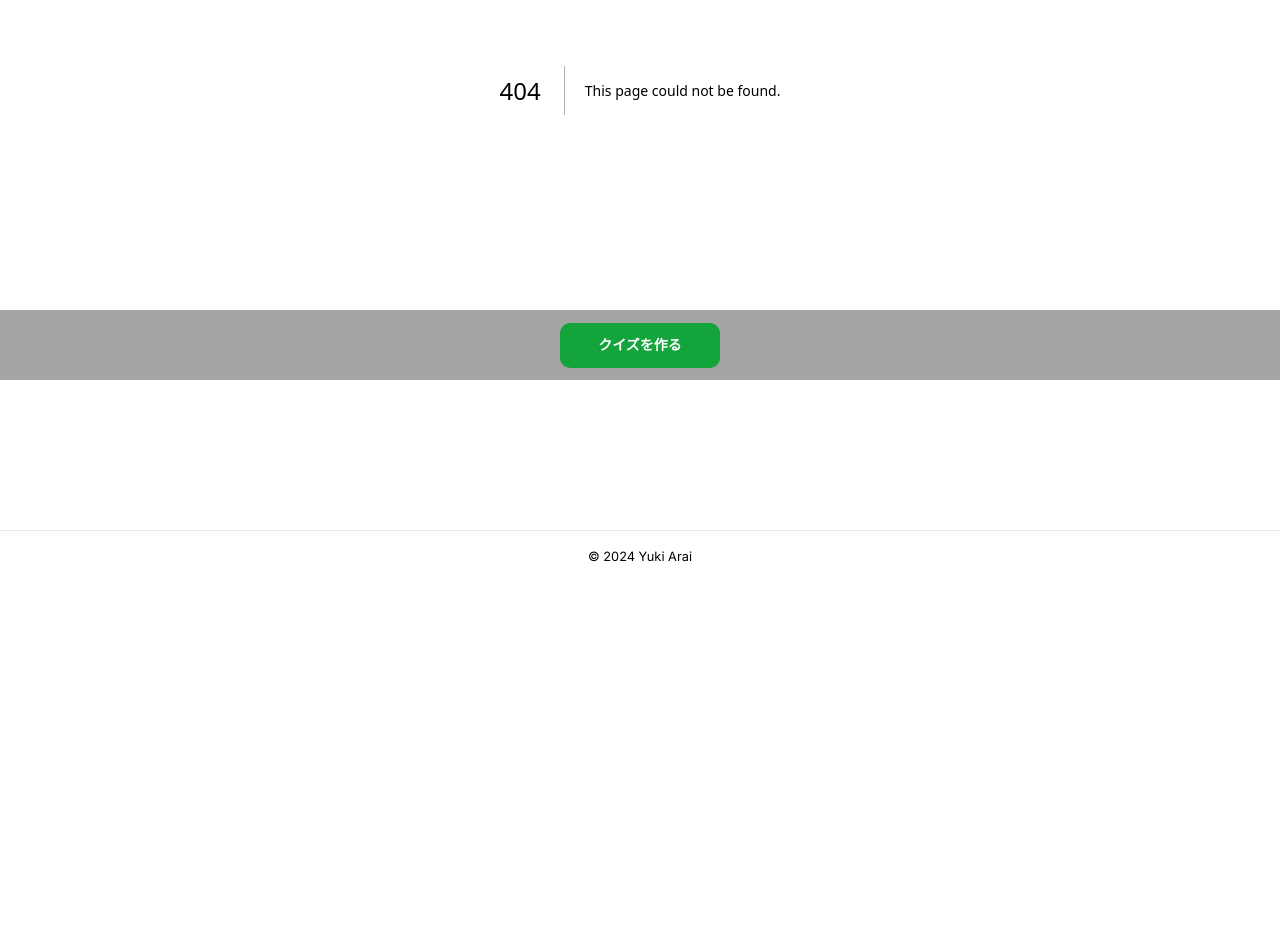
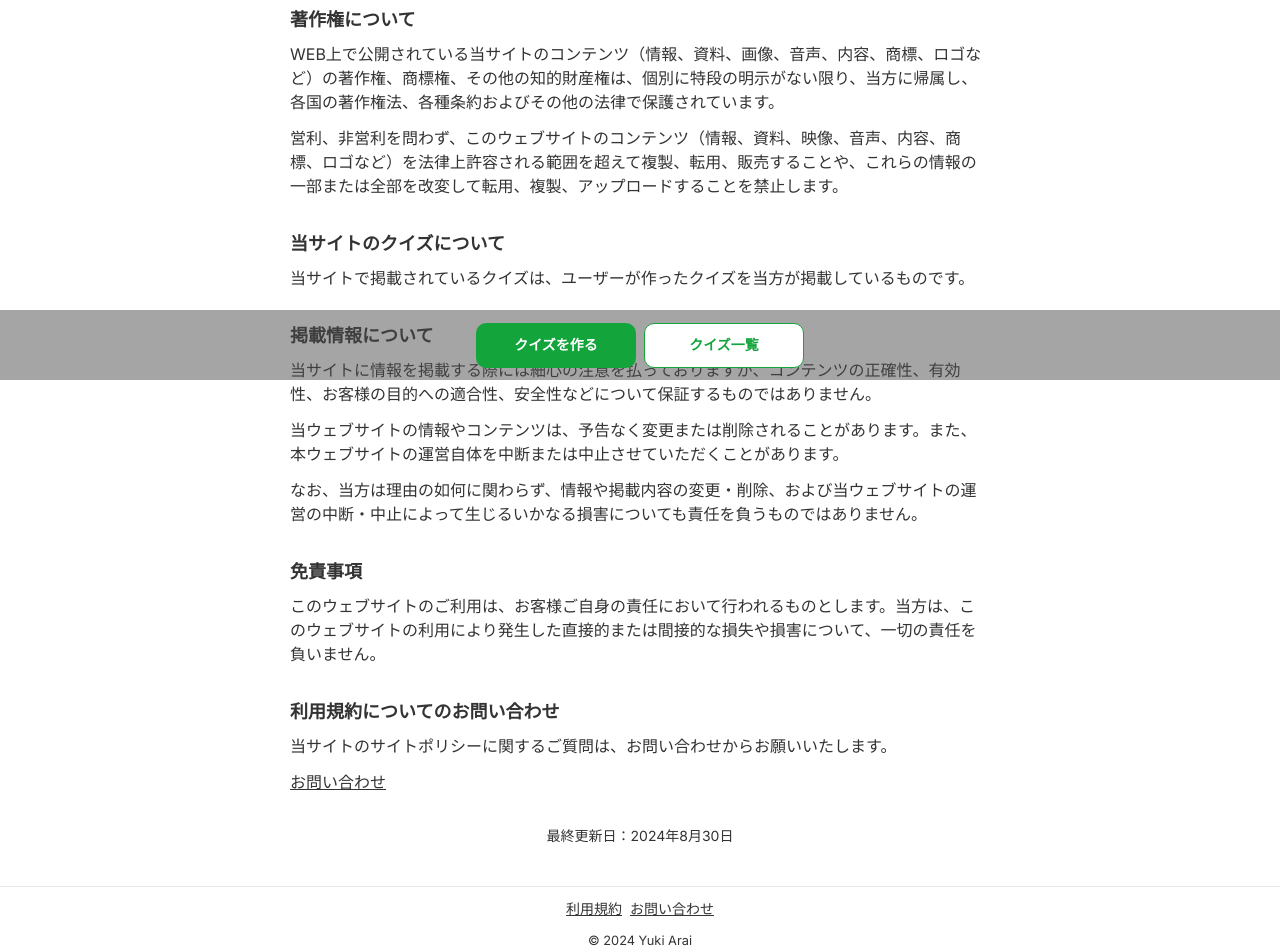
Before and after one commit to mrs-y-arai/engineer-quiz, a Next.js app: page /terms in a window 1280 px wide. Before the commit this address had no page. Shown: the part 420-1372 px from the top of the page. Before the commit the page ends 1067 px from the top, so only its background shows below. Built offline with nearby package versions, Linux system fonts and the light colour scheme.

Commit message:
termページ作成/クイズdescriptionモーダル表示

```diff
--- a/src/app/page.tsx
+++ b/src/app/page.tsx
@@ -23,9 +23,7 @@ export default async function Home() {
         </p>
       </div>
       <section className="py-4" id="quiz-list">
-        <h2 className="mb-3 text-center text-xl font-bold">
-          今まで作ったクイズたち
-        </h2>
+        <h2 className="mb-3 text-center text-xl font-bold">クイズ一覧</h2>
         {quizzes.length > 0 ? (
           <>
             <ul className="grid grid-cols-1">
--- a/src/app/quiz/[id]/page.tsx
+++ b/src/app/quiz/[id]/page.tsx
@@ -1,4 +1,4 @@
-import { QuizDetailContent } from '~/features/quiz-detail/QuizDetailContent';
+import { QuizDetailContent } from '~/features/quiz-detail/components/QuizDetailContent';
 import { QuizService } from '~/server/services/QuizService';
 import { Quiz } from '~/types/Quiz';
 import { snakeToCamel } from '~/utils';
@@ -19,6 +19,7 @@ export default async function QuizDetailPage({
         quiz={{
           id: quiz.id,
           title: quiz.title,
+          description: quiz.description,
         }}
         questions={quiz.questions}
       />
@@ -58,6 +59,7 @@ async function fetchOnRender(id: number): Promise<Quiz> {
   return {
     id: quiz.id,
     title: quiz.title,
+    description: quiz.description,
     questions: camelCaseQuestions,
   };
 }
--- /dev/null
+++ b/src/app/terms/page.tsx
@@ -0,0 +1,72 @@
+import Link from 'next/link';
+
+export default function Terms() {
+  return (
+    <div className="mx-auto max-w-[700px]">
+      <h1 className="mb-6 text-center text-2xl font-bold">利用規約</h1>
+      <section className="mb-8">
+        <h2 className="mb-2 text-lg font-bold">ご利用条件</h2>
+        <p className="mb-3">
+          みんなのエンジニアクイズ（以下、当サイト）はYuki
+          Arai（以下、当方）またはその代理人が管理・運営しています。
+        </p>
+        <p className="mb-3">
+          本ウェブサイトをご利用になる前に、以下の条件をよくお読みになり、これらの条件に同意された場合のみ、本ウェブサイトをご利用ください。これらの条件に同意されない場合は、本ウェブサイトをご利用にならないでください。
+        </p>
+        <p>
+          また、当方では予告なしに当サイトの利用条件を変更することもありますので、最新情報をご確認ください。
+        </p>
+      </section>
+      <section className="mb-8">
+        <h2 className="mb-2 text-lg font-bold">著作権について</h2>
+        <p className="mb-3">
+          WEB上で公開されている当サイトのコンテンツ（情報、資料、画像、音声、内容、商標、ロゴなど）の著作権、商標権、その他の知的財産権は、個別に特段の明示がない限り、当方に帰属し、各国の著作権法、各種条約およびその他の法律で保護されています。
+        </p>
+        <p>
+          営利、非営利を問わず、このウェブサイトのコンテンツ（情報、資料、映像、音声、内容、商標、ロゴなど）を法律上許容される範囲を超えて複製、転用、販売することや、これらの情報の一部または全部を改変して転用、複製、アップロードすることを禁止します。
+        </p>
+      </section>
+      <section className="mb-8">
+        <h2 className="mb-2 text-lg font-bold">当サイトのクイズについて</h2>
+        <p className="mb-3">
+          当サイトで掲載されているクイズは、ユーザーが作ったクイズを当方が掲載しているものです。
+        </p>
+      </section>
+      <section className="mb-8">
+        <h2 className="mb-2 text-lg font-bold">掲載情報について</h2>
+        <p className="mb-3">
+          当サイトに情報を掲載する際には細心の注意を払っておりますが、コンテンツの正確性、有効性、お客様の目的への適合性、安全性などについて保証するものではありません。
+        </p>
+        <p className="mb-3">
+          当ウェブサイトの情報やコンテンツは、予告なく変更または削除されることがあります。また、本ウェブサイトの運営自体を中断または中止させていただくことがあります。
+        </p>
+        <p>
+          なお、当方は理由の如何に関わらず、情報や掲載内容の変更・削除、および当ウェブサイトの運営の中断・中止によって生じるいかなる損害についても責任を負うものではありません。
+        </p>
+      </section>
+      <section className="mb-8">
+        <h2 className="mb-2 text-lg font-bold">免責事項</h2>
+        <p className="mb-3">
+          このウェブサイトのご利用は、お客様ご自身の責任において行われるものとします。当方は、このウェブサイトの利用により発生した直接的または間接的な損失や損害について、一切の責任を負いません。
+        </p>
+      </section>
+      <section className="mb-8">
+        <h2 className="mb-2 text-lg font-bold">
+          利用規約についてのお問い合わせ
+        </h2>
+        <p className="mb-3">
+          当サイトのサイトポリシーに関するご質問は、お問い合わせからお願いいたします。
+        </p>
+        <Link
+          href="https://smz97hiro.xsrv.jp/contact/"
+          target="_blank"
+          rel="noopener noreferrer"
+          className="underline"
+        >
+          お問い合わせ
+        </Link>
+      </section>
+      <p className="text-center text-sm">最終更新日：2024年8月30日</p>
+    </div>
+  );
+}
--- a/src/components/Menu/FixedMenu.tsx
+++ b/src/components/Menu/FixedMenu.tsx
@@ -4,16 +4,25 @@ import Link from 'next/link';
 export function FixedMenu() {
   return (
     <>
-      <div className="z-fixed-menu fixed bottom-0 left-0 flex h-[60px] w-screen items-center justify-center bg-gray-strong/50 md:h-[70px]">
+      <div className="fixed bottom-0 left-0 z-fixed-menu flex h-[60px] w-screen items-center justify-center gap-x-2 bg-gray-strong/50 md:h-[70px]">
         <Link
           prefetch={true}
-          className="mx-auto block h-[45px] w-[160px]"
+          className="block h-[45px] w-[160px]"
           href="/register"
         >
           <Button className="size-full" variant="default" size="lg">
             クイズを作る
           </Button>
         </Link>
+        <Link
+          prefetch={true}
+          className="block h-[45px] w-[160px]"
+          href="/#quiz-list"
+        >
+          <Button className="size-full" variant="outline" size="lg">
+            クイズ一覧
+          </Button>
+        </Link>
       </div>
     </>
   );
--- a/src/components/layouts/Footer.tsx
+++ b/src/components/layouts/Footer.tsx
@@ -1,4 +1,5 @@
 import { CREATED_YEAR } from '~/constants';
+import Link from 'next/link';
 
 export function Footer() {
   const year = new Date().getFullYear();
@@ -10,7 +11,26 @@ export function Footer() {
 
   return (
     <>
-      <footer className="border-t px-5 pb-20 pt-3 text-center">
+      <footer className="border-t px-5 pb-24 pt-3 text-center">
+        <nav className="mb-2">
+          <ul className="flex justify-center gap-x-2">
+            <li className="text-sm">
+              <Link className="underline" href="/terms">
+                利用規約
+              </Link>
+            </li>
+            <li className="text-sm">
+              <Link
+                className="underline"
+                href="https://smz97hiro.xsrv.jp/contact/"
+                target="_blank"
+                rel="noopener noreferrer"
+              >
+                お問い合わせ
+              </Link>
+            </li>
+          </ul>
+        </nav>
         <small>&copy; {copyRightYear()} Yuki Arai</small>
       </footer>
     </>
--- a/src/components/ui/dialog.tsx
+++ b/src/components/ui/dialog.tsx
@@ -21,7 +21,7 @@ const DialogOverlay = React.forwardRef<
   <DialogPrimitive.Overlay
     ref={ref}
     className={cn(
-      'fixed inset-0 z-50 bg-black/80 data-[state=open]:animate-in data-[state=closed]:animate-out data-[state=closed]:fade-out-0 data-[state=open]:fade-in-0',
+      'z-modal fixed inset-0 bg-black/80 data-[state=open]:animate-in data-[state=closed]:animate-out data-[state=closed]:fade-out-0 data-[state=open]:fade-in-0',
       className,
     )}
     {...props}
@@ -38,7 +38,7 @@ const DialogContent = React.forwardRef<
     <DialogPrimitive.Content
       ref={ref}
       className={cn(
-        'fixed left-[50%] top-[50%] z-50 grid max-h-[90svh] w-[90%] max-w-lg translate-x-[-50%] translate-y-[-50%] gap-4 overflow-y-scroll rounded-sm border bg-background p-6 shadow-lg duration-200 data-[state=open]:animate-in data-[state=closed]:animate-out data-[state=closed]:fade-out-0 data-[state=open]:fade-in-0 data-[state=closed]:zoom-out-95 data-[state=open]:zoom-in-95 data-[state=closed]:slide-out-to-left-1/2 data-[state=closed]:slide-out-to-top-[48%] data-[state=open]:slide-in-from-left-1/2 data-[state=open]:slide-in-from-top-[48%] sm:rounded-lg',
+        'z-modal fixed left-[50%] top-[50%] grid max-h-[90svh] w-[90%] max-w-lg translate-x-[-50%] translate-y-[-50%] gap-4 overflow-y-scroll rounded-sm border bg-background p-6 shadow-lg duration-200 data-[state=open]:animate-in data-[state=closed]:animate-out data-[state=closed]:fade-out-0 data-[state=open]:fade-in-0 data-[state=closed]:zoom-out-95 data-[state=open]:zoom-in-95 data-[state=closed]:slide-out-to-left-1/2 data-[state=closed]:slide-out-to-top-[48%] data-[state=open]:slide-in-from-left-1/2 data-[state=open]:slide-in-from-top-[48%] sm:rounded-lg',
         className,
       )}
       {...props}
--- /dev/null
+++ b/src/features/quiz-detail/components/DescriptionDialog.tsx
@@ -0,0 +1,39 @@
+'use client';
+
+import { useState } from 'react';
+import {
+  Dialog,
+  DialogContent,
+  DialogFooter,
+  DialogHeader,
+  DialogTitle,
+  DialogTrigger,
+} from '~/components/ui/dialog';
+import { Button } from '~/components/ui/button';
+
+type Props = {
+  title: string;
+  description: string;
+};
+
+export function DescriptionDialog({ title, description }: Props) {
+  const [isOpen, setIsOpen] = useState(true);
+
+  return (
+    <Dialog open={isOpen} onOpenChange={setIsOpen}>
+      <DialogContent>
+        <DialogHeader>
+          <DialogTitle className="text-center text-xl">{title}</DialogTitle>
+        </DialogHeader>
+        <div>
+          <p className="text-center text-lg">{description}</p>
+        </div>
+        <DialogFooter>
+          <DialogTrigger asChild>
+            <Button>クイズを始める</Button>
+          </DialogTrigger>
+        </DialogFooter>
+      </DialogContent>
+    </Dialog>
+  );
+}
--- a/src/features/quiz-detail/QuizDetailContent.tsx
+++ b/src/features/quiz-detail/components/QuizDetailContent.tsx
@@ -1,19 +1,19 @@
 'use client';
 
-import { CorrectDialog } from './components/CorrectDialog';
-import { InCorrectDialog } from './components/InCorrectDialog';
-import { useQuizProgress } from './hooks/useQuizProgress';
-import { Questions } from './components/Questions';
+import { CorrectDialog } from './CorrectDialog';
+import { InCorrectDialog } from './InCorrectDialog';
+import { DescriptionDialog } from './DescriptionDialog';
+import { useQuizProgress } from '../hooks/useQuizProgress';
+import { Questions } from './Questions';
 import { Button } from '~/components/ui/button';
 import Link from 'next/link';
 import { Questions as QuestionsType } from '~/types/Question';
-
-console.log('test');
 
 type Props = {
   quiz: {
     id: number;
     title: string;
+    description: string;
   };
   questions: QuestionsType;
 };
@@ -50,6 +50,7 @@ export function QuizDetailContent({ questions, quiz }: Props) {
           </Link>
         </>
       ) : null}
+      <DescriptionDialog title={quiz.title} description={quiz.description} />
       <CorrectDialog
         toggleFunction={setIsCorrectOpen}
         isOpen={isCorrectOpen}
--- a/src/types/Quiz.ts
+++ b/src/types/Quiz.ts
@@ -3,6 +3,7 @@ import { Questions } from '~/types/Question';
 export type Quiz = {
   id: number;
   title: string;
+  description: string;
   questions: Questions;
 };
 
--- a/tailwind.config.ts
+++ b/tailwind.config.ts
@@ -69,7 +69,8 @@ const config = {
         loading: '9999',
         menu: '9000',
         'menu-overlay': '8500',
-        'fixed-menu': '8000',
+        modal: '8500',
+        'fixed-menu': '7500',
       },
     },
   },
```
